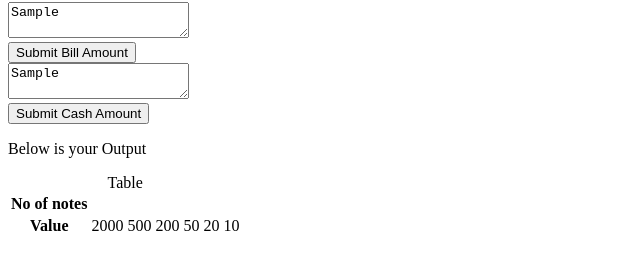
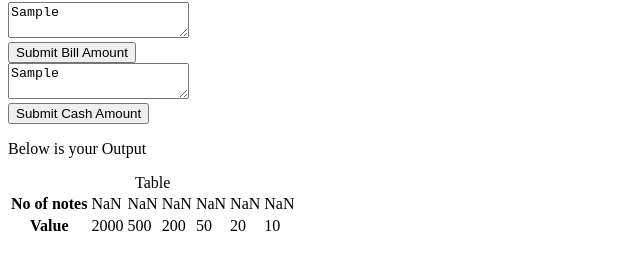
Before and after one commit to laxmikanthkonthum/Cash-Register, a plain HTML site: page index.html in a window 1280 px wide. Both pictures are taken after typing "Sample", "Sample" into the empty fields and a click on the button "Submit Cash Amount". Shown: the part 78-348 px from the top of the page, without its empty margins (0-640 px from the left). Drawn offline with Linux system fonts and the light colour scheme.

Commit message:
Added calculation logic

```diff
--- a/index.html
+++ b/index.html
@@ -27,6 +27,12 @@
         <caption>Table</caption>
         <tr>
             <th>No of notes</th>
+          <td class="no-of-notes"></td>
+          <td class="no-of-notes"></td>
+          <td class="no-of-notes"></td>
+          <td class="no-of-notes"></td>
+          <td class="no-of-notes"></td>
+          <td class="no-of-notes"></td>
 
         </tr>
         <tr>
--- a/script.js
+++ b/script.js
@@ -3,17 +3,30 @@ var cashBox = document.querySelector(".cash-box")
 var billButton = document.querySelector(".bill-button")
 var cashButton = document.querySelector(".cash-button")
 var msg = document.querySelector("#comment")
+var noOfNotes = document.querySelectorAll(".no-of-notes")
 //var bill = billBox.value;
 //var cash = cashBox.value;
+Notes = ['2000','500','200','50','20','10'];
 cashButton.addEventListener('click',function Logic(){
     hidemessage();
     console.log(billBox.value)
     console.log(cashBox.value)
   if(billBox.value > cashBox.value){
-    message = "Cash amount should be greater than or equal to Bill";
+    message = "Error: Cash amount should be greater than or equal to Bill Amount";
     display(message);
   }
   else{
+    var returnAmt = cashBox.value - billBox.value;
+    if(returnAmt == 0){
+      message = "We are good! :)"
+      display(message);
+    }
+    for(var i = 0; i<Notes.length; i++){
+      var val = Math.trunc(returnAmt/Notes[i]);
+      returnAmt = returnAmt % Notes[i];
+      console.log("val: " + val + " returnAmt: " + returnAmt )
+      noOfNotes[i].innerText =  val
+    }
 
   }
 });
```
